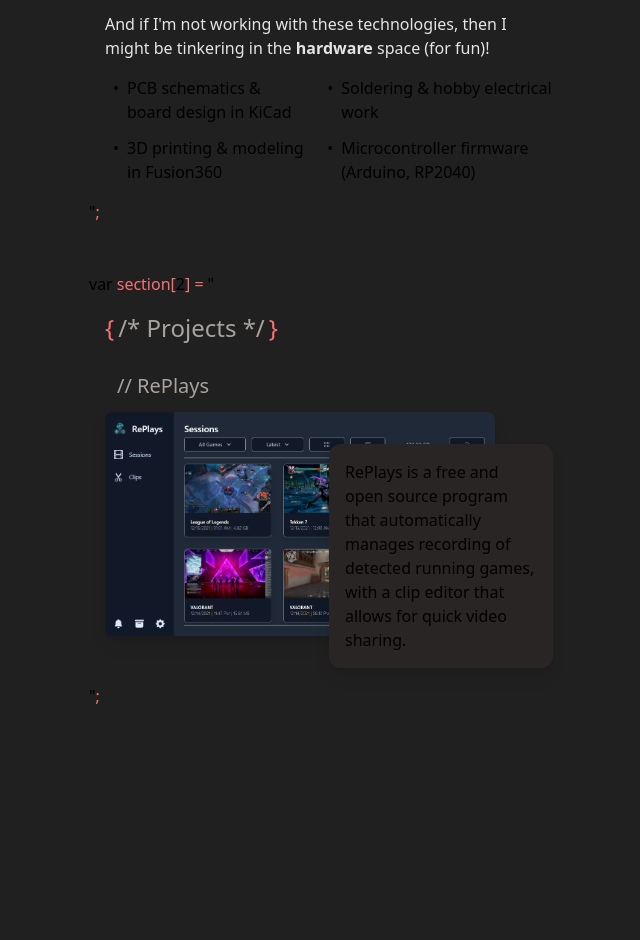
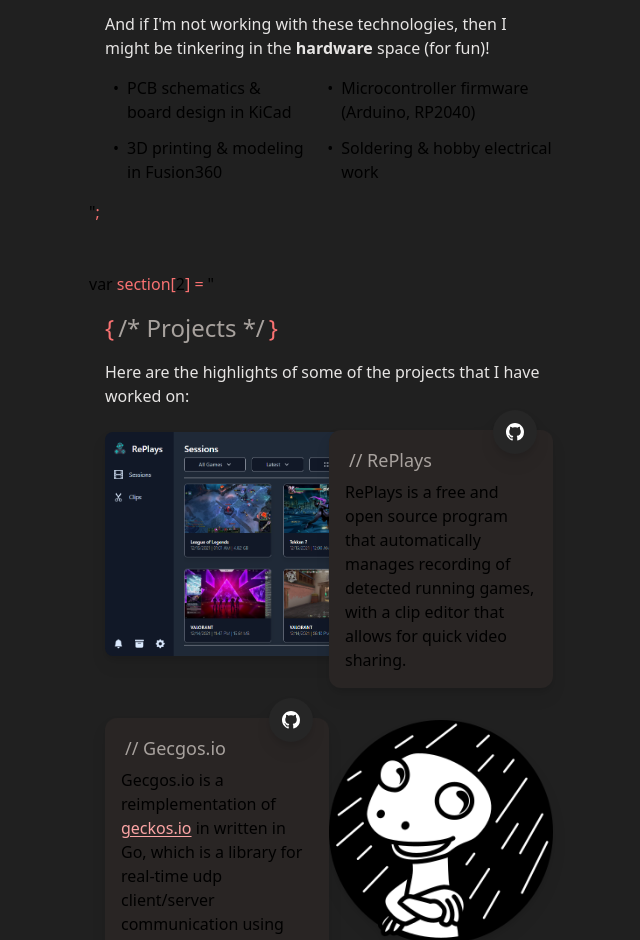
Before and after one commit to lulzsun/lulzsun.github.io, a React (Vite) app: page / in a window 1280 px wide. Shown: the part 1220-2160 px from the top of the page, without its empty margins (319-959 px from the left). Before the commit the page ends 2000 px from the top, so only its background shows below. Built offline with nearby package versions, Linux system fonts and the light colour scheme.

Commit message:
add: gecgos.io to projects

```diff
--- a/src/App.tsx
+++ b/src/App.tsx
@@ -1,7 +1,9 @@
 import ColumnHeader from "./components/columnHeader"
 import win95 from './assets/win95-2.png'
 import replaysPreview from './assets/replays-preview.png'
+import gecgosPreview from './assets/gecgos-preview.png'
 import { Github, Linkedin, FileEarmarkPdf } from 'react-bootstrap-icons';
+import ProjectCard from "./components/projectCard";
 
 function App() {
   return (
@@ -10,13 +12,13 @@
         <div className="flex flex-row">
           <div className="flex flex-col">
             <div className="pb-4 text-red-400">Hello! My name is</div>
-            <div className="pb-4 text-red-200 text-3xl md:text-4xl lg:text-5xl">Jimmy Quach.</div>
+            <div className="pb-4 text-red-300 text-3xl md:text-4xl lg:text-5xl">Jimmy Quach.</div>
             <div className="pb-4 text-stone-400 text-3xl md:text-4xl lg:text-5xl whitespace-nowrap">
               I build cool stuff.
             </div>
           </div>
           <div className="grow"></div>
-          <div className="h-40 w-40 rounded-full overflow-hidden" style={{"minWidth": "10rem"}}>
+          <div className="h-40 w-40 rounded-full overflow-hidden drop-shadow-lg" style={{"minWidth": "10rem"}}>
             <img className="h-40 max-w-none relative" src={"https://avatars.githubusercontent.com/u/28168454?v=4"}/>
           </div>
         </div>
@@ -67,7 +69,7 @@
                 It all started when I was learning how to create rom hacks for GameBoy Pokemon games in my early teens.
                 I continued to invest my interests in computers and technology since then.
               </span>
-              <div className="h-40 rounded-full overflow-hidden" style={{"minWidth": "10rem"}}>
+              <div className="h-40 rounded-full overflow-hidden drop-shadow-lg" style={{"minWidth": "10rem"}}>
                 <img className="h-40 max-w-none relative" src={win95}/>
               </div>
             </div>
@@ -92,7 +94,7 @@
             <span className="text-red-400 pl-1">&#125;</span>
           </div>
           <div className="pb-4 text-stone-200">
-            Today, I am currently focusing on building full stack web and desktop applications. <br/><br/>
+            I am currently focusing on building full stack web and desktop applications. <br/><br/>
             Here are the technologies that I have been working with for software development:
           </div>
           <div className="grid grid-rows-3 grid-flow-col gap-3">
@@ -100,10 +102,10 @@
               Javascript / Typescript
             </span></div>
             <div className="flex"><span className="px-2">•</span><span>
-              Golang
+              C# / .NET
             </span></div>
             <div className="flex"><span className="px-2">•</span><span>
-              C# / .NET
+              Go
             </span></div>
             <div className="flex"><span className="px-2">•</span><span>
               PostgreSQL
@@ -127,10 +129,10 @@
               3D printing & modeling in Fusion360
             </span></div>
             <div className="flex"><span className="px-2">•</span><span>
-              Soldering & hobby electrical work
+              Microcontroller firmware (Arduino, RP2040)
             </span></div>
             <div className="flex"><span className="px-2">•</span><span>
-              Microcontroller firmware (Arduino, RP2040)
+              Soldering & hobby electrical work
             </span></div>
           </div>
         </div>
@@ -150,17 +152,28 @@
             <span className="text-stone-400">/* Projects */</span>
             <span className="text-red-400 pl-1">&#125;</span>
           </div>
-          <div>
-            <div className="text-stone-400 text-xl p-3">// RePlays</div>
-            <div className="relative pb-8">
-              <img className="rounded-lg drop-shadow-lg h-56" src={replaysPreview}/>
-              <div className="absolute left-1/2 bottom-0 rounded-xl drop-shadow-lg bg-stone-800 p-4">
-                <span>
-                  RePlays is a free and open source program that automatically manages recording of detected running games, with a clip editor that allows for quick video sharing.
-                </span>
-              </div>
-            </div>
+          <div className="-mb-2 text-stone-200">
+            Here are the highlights of some of the projects that I have worked on:
           </div>
+          <ProjectCard rightAlign={true} image={replaysPreview} title="RePlays"
+            github="https://github.com/lulzsun/RePlays"
+          >
+            <span>
+              RePlays is a free and open source program that automatically
+              manages recording of detected running games, with a clip editor
+              that allows for quick video sharing.
+            </span>
+          </ProjectCard>
+          <ProjectCard rightAlign={false} image={gecgosPreview} title="Gecgos.io"
+            github="https://github.com/lulzsun/gecgos.io"
+          >
+            <span>
+              Gecgos.io is a reimplementation
+              of <a className="underline underline-offset-2 text-red-300" href="https://github.com/geckos.io/geckos.io"> geckos.io</a> in
+              written in Go, which is a library for real-time udp client/server
+              communication using WebRTC.
+            </span>
+          </ProjectCard>
         </div>
         <div className="pt-4 flex flex-row">
           <span className="text-white-200">"</span>
--- /dev/null
+++ b/src/components/projectCard.tsx
@@ -0,0 +1,33 @@
+import { Github } from "react-bootstrap-icons";
+
+interface Props {
+    rightAlign: boolean,
+    image: string,
+    title: string,
+    github: string,
+    children?: JSX.Element|JSX.Element[];
+}
+
+export const ProjectCard: React.FC<Props> = ({rightAlign, image, title, github, children}) => {
+  return (
+    <div className="relative py-8 h-72">
+    <img className={"relative " + (rightAlign ? "float-left" : "float-right") + " rounded-lg drop-shadow-lg h-56"} src={image}/>
+    <div className={"absolute " + (rightAlign ? "left-1/2" : "right-1/2") + " bottom-0 rounded-xl drop-shadow-lg bg-stone-800 p-4 z-10 hover:z-20"}>
+      <div className="flex text-stone-400 text-lg pl-1 pb-1.5">
+        <span className="inline-block align-text-bottom">// {title}</span>
+        <div className="grow"/>
+        <div className="w-11">
+          <a href={github} className="absolute -top-5 cursor-pointer group overflow-hidden bg-neutral-800 w-11 h-11 rounded-full drop-shadow-lg flex justify-center items-center text-white hover:bg-neutral-500 hover:drop-shadow-2xl duration-300">
+            <div className="items-center place-content-center">
+              <Github/>
+            </div>
+          </a>
+        </div>
+      </div>
+      {children}
+    </div>
+  </div>
+  )
+}
+
+export default ProjectCard;
```
Also changed, not shown: src/assets/gecgos-preview.png (added), src/assets/replays-preview.png.
